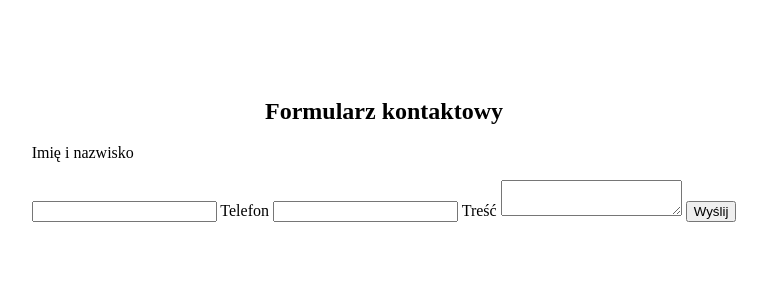
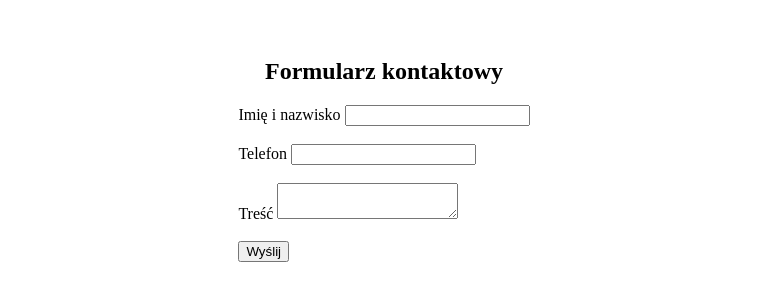
Before and after one commit to mar128cin/Landing-Pages, a plain HTML site: page index.html in a window 1280 px wide. Shown: the part 2650-2950 px from the top of the page, without its empty margins (256-1023 px from the left). Drawn offline with Linux system fonts and the light colour scheme.

Commit message:
initialcommit

```diff
--- a/index.html
+++ b/index.html
@@ -55,12 +55,12 @@
   <section id="form">
     <h2>Formularz kontaktowy</h2>
     <form id="formularz">
-      <label for="imie-nazwisko">Imię i nazwisko</label> <br></br>
-      <input type="text" id="imie-nazwisko" name="imie-nazwisko">
+      <label for="imie-nazwisko">Imię i nazwisko</label>
+      <input type="text" id="imie-nazwisko" name="imie-nazwisko"> <br><br>
       <label for="telefon">Telefon</label>
-      <input type="tel" id="telefon" name="telefon">
+      <input type="tel" id="telefon" name="telefon"> <br><br>
       <label for="tresc">Treść</label>
-      <textarea id="tresc" name="tresc"></textarea>
+      <textarea id="tresc" name="tresc"></textarea> <br><br>
       <button type="submit">Wyślij</button>
     </form>
   </section>
```
